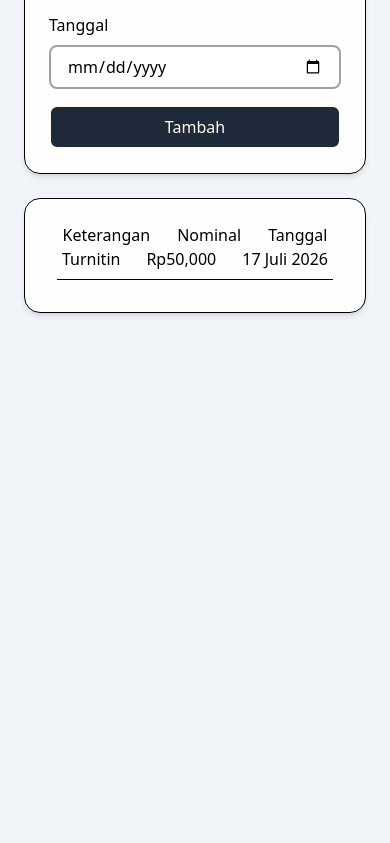
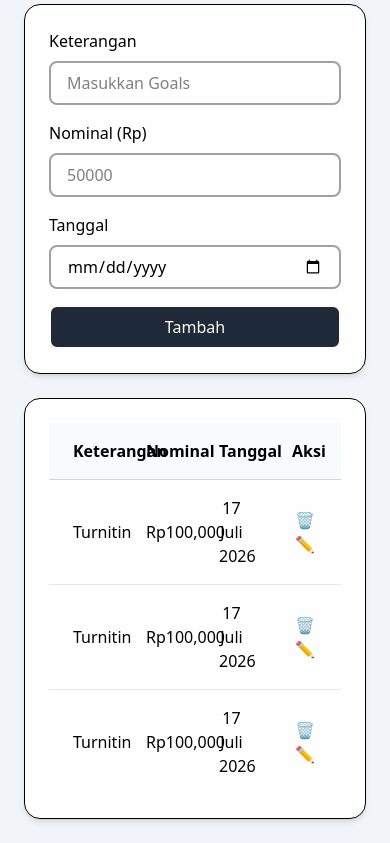
Before and after one commit to AmiliaKartika/pocket-goals, a website: page src/details.html in a window 390 px wide. Shown: the part 506-1349 px from the top of the page. Before the commit the page ends 844 px from the top, so only its background shows below. Drawn offline with Linux system fonts and the light colour scheme.

Commit message:
Responsive dashboard in details page and details transactions interface

```diff
--- a/src/details.html
+++ b/src/details.html
@@ -17,7 +17,7 @@
                 <h2 class="text-4xl font-sans font-semibold" id="goalTitle">Keterangan</h2>
             </header>
             <main  class="flex flex-col gap-6">
-                <section class="grid grid-cols-3 gap-6 w-full">
+                <section class="grid grid-cols-1 sm:grid-cols-3 gap-6">
                     <div class="p-6 bg-white border rounded-[20px] flex flex-col min-w-0 flex-1">
                         <h3 class="font-semibold text-xl">Target</h3>
                         <p class="text-4xl" id="targetAmount">Rp 0</p>
@@ -55,17 +55,36 @@
                 </section>
                 <section>
                     <div class="goal-form-section__card bg-white/90 backdrop-blur-md shadow-md border rounded-2xl flex-col min-w-0 p-6">
-                        <div class="flex justify-around">
-                            <h4>Keterangan</h4>
-                            <h4>Nominal</h4>
-                            <h4>Tanggal</h4>
-                        </div>
-                        <div class="flex justify-around text-center">
-                            <p>Turnitin</p>
-                            <p>Rp50,000</p>
-                            <p>17 Juli 2026</p>
-                        </div>
-                        <hr class="m-2">
+                        <table class="w-full table-fixed">
+                            <thead class="bg-slate-50 border-b border-gray-300">
+                                <tr>
+                                    <th class="px-6 py-4 text-left">Keterangan</th>
+                                    <th class="px-6 py-4 text-center">Nominal</th>
+                                    <th class="px-6 py-4 text-center">Tanggal</th>
+                                    <th class="px-6 py-4 text-center">Aksi</th>
+                                </tr>
+                            </thead>
+                            <tbody class="divide-y divide-gray-200">
+                                <tr class="hover:bg-gray-50">
+                                    <td class="px-6 py-4">Turnitin</td>
+                                    <td class="px-6 py-4 text-center">Rp100,000</td>
+                                    <td class="px-6 py-4 text-center">17 Juli 2026</td>
+                                    <td class="px-6 py-4 text-center">🗑️ ✏️</td>
+                                </tr>
+                                <tr class=" hover:bg-gray-50">
+                                    <td class="px-6 py-4">Turnitin</td>
+                                    <td class="px-6 py-4 text-center">Rp100,000</td>
+                                    <td class="px-6 py-4 text-center">17 Juli 2026</td>
+                                    <td class="px-6 py-4 text-center">🗑️ ✏️</td>
+                                </tr>
+                                <tr class=" hover:bg-gray-50">
+                                    <td class="px-6 py-4">Turnitin</td>
+                                    <td class="px-6 py-4 text-center">Rp100,000</td>
+                                    <td class="px-6 py-4 text-center">17 Juli 2026</td>
+                                    <td class="px-6 py-4 text-center">🗑️ ✏️</td>
+                                </tr>
+                            </tbody>
+                        </table>
                     </div>
                 </section>
             </main>
```
Also changed, not shown: src/output.css.
